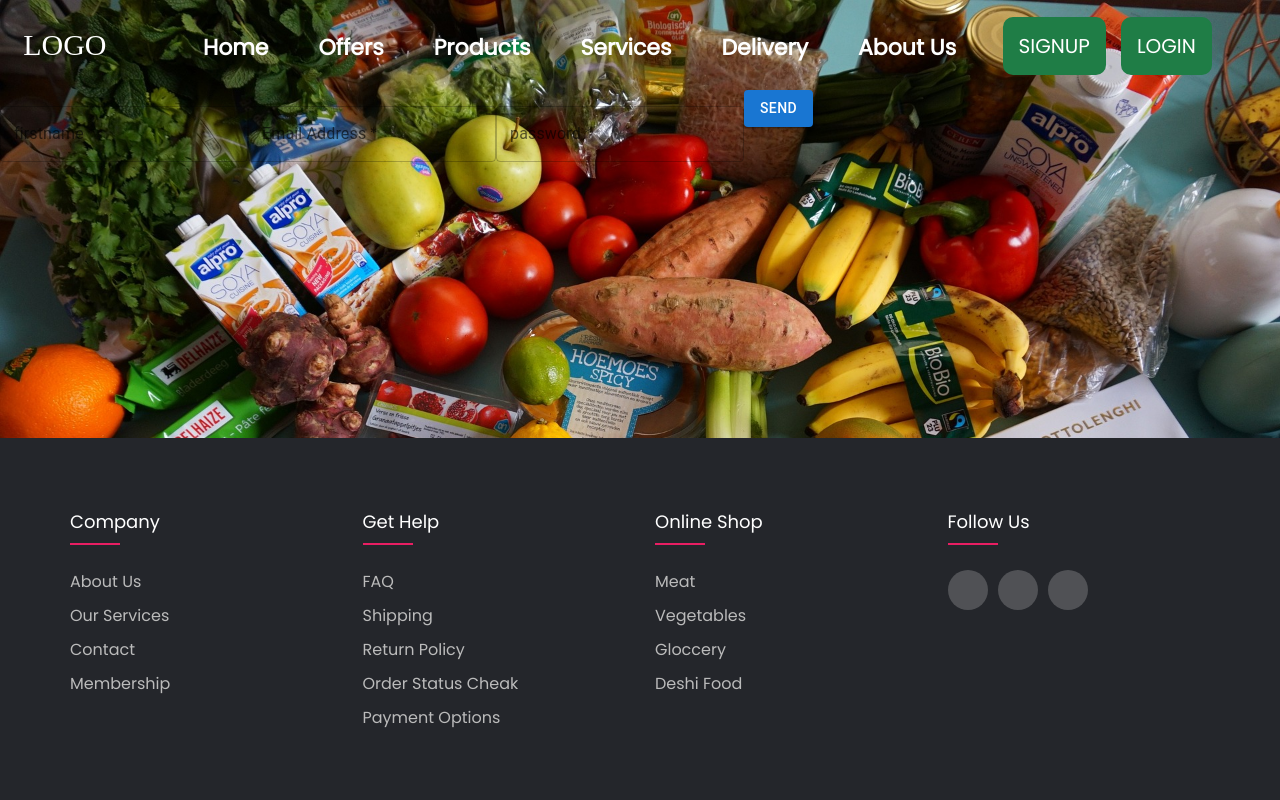
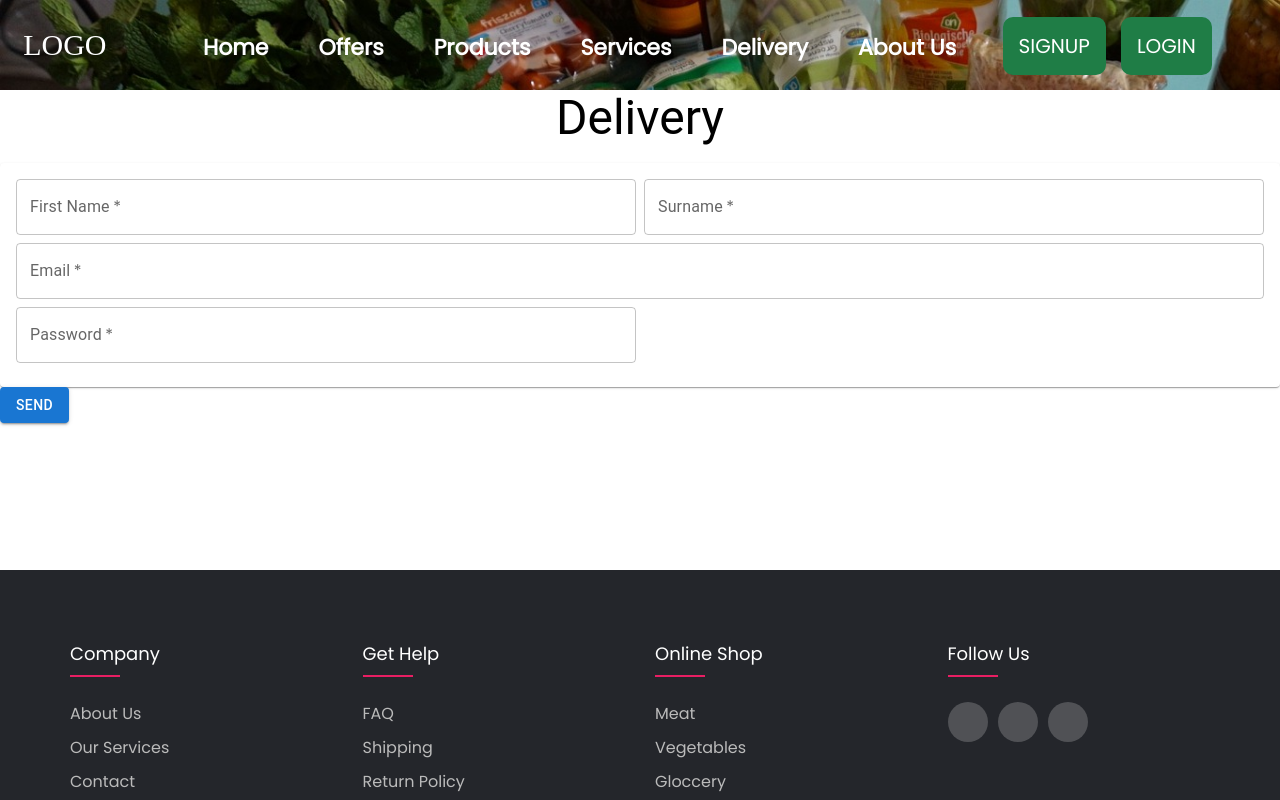
Before and after one commit to Rayhan7111/riverdalebutcher, a React (Create React App) app: page /delivery in a window 1280 px wide. Shown: the top 800 px of the page. Built offline with nearby package versions, Linux system fonts and the light colour scheme.

Commit message:
Added some code for reading db data

```diff
--- a/src/Components/Delivery.css
+++ b/src/Components/Delivery.css
@@ -3,3 +3,8 @@
     margin:0;
     box-sizing: border-box;
 }
+
+.delivery-container{
+    background-color: white;
+    height: 60vh;
+}
--- a/src/Components/Delivery.js
+++ b/src/Components/Delivery.js
@@ -1,6 +1,6 @@
-import { Button, TextField } from '@mui/material'
-import { Box } from '@mui/system'
+import { Button, TextField, Typography, Card, CardContent, Grid } from '@mui/material'
 import React, { useState } from 'react'
+import './Delivery.css'
 
 function Delivery() {
 
@@ -45,47 +45,42 @@ function Delivery() {
   }
 
   return (
-    <div>
-      <Box>
+    <div className='delivery-container'>
+      <Typography gutterBottom variant="h3" align="center">
+        Delivery
+      </Typography>
 
+      <Card>
+        <CardContent>
+          <Grid container spacing={1}>
+
+            <Grid xs ={12} sm= {6} item>
+            <TextField label="First Name" placeholder="Enter Your First Name" variant="outlined" fullWidth onBlur={handleData} required/>
+            </Grid>
+
+            <Grid xs ={12} sm= {6} item>
+            <TextField label="Surname" placeholder="Enter Your Surname" variant="outlined" fullWidth onBlur={handleData} required/>
+            </Grid>
+
+            <Grid xs ={12} item>
+            <TextField label="Email" placeholder="Enter Your Email" variant="outlined" fullWidth onBlur={handleData} required/>
+            </Grid>
+
+            <Grid xs ={12} sm= {6} item>
+            <TextField type = "email" label="Password" placeholder="Enter first name" variant="outlined" fullWidth onBlur={handleData} required/>
+            </Grid>
+
+
+          </Grid>
+        </CardContent>
+      </Card>
         <form onSubmit={handleUser}>
-
-        <TextField
-        id="firstname"
-        margin='normal'
-        required
-        type="text"
-        label="firstname"
-        name="firstname"
-        onBlur={handleData}
-        />
-
-        <TextField
-        id="email"
-        margin='normal'
-        required
-        label="Email Address"
-        name="email"
-        autoComplete="email"
-        onBlur={handleData}
-        />
-
-        <TextField
-        id="password"
-        margin='normal'
-        required
-        label="password"
-        name="password"
-        type="password"
-        onBlur={handleData}
-        />
 
         <Button variant="contained" type='submit'>
           Send
         </Button>
         </form>
 
-      </Box>
     </div>
   )
 }
--- a/src/Components/Home.css
+++ b/src/Components/Home.css
@@ -1,6 +1,6 @@
 body{
     background: url('../Assets/groceryitems.jpg');
-    height: 100vh;
+    height: 150vh;
     background-size: cover;
     background-repeat: no-repeat;
 }
--- a/src/Components/Home.js
+++ b/src/Components/Home.js
@@ -1,13 +1,18 @@
-import React from 'react'
+import React, { useState } from 'react'
 import Delivery from './Delivery';
 import './Home.css';
-import { Link } from "react-router-dom";
+import { Link, useLoaderData } from "react-router-dom";
 
-function home() {
+function Home() {
+
+  const user = useLoaderData();
+  // const [displayUsers, setUsers] = useState(user);
+  console.log(user);
   return (
     <div className='home-container'>
       <h1>FRESH GROCERIES AWAIT</h1>
       <p>What are you waiting for?</p>
+      <h1>{ user.firstname}</h1>
       <div className='home-btns'>
         <button className="nav-items-list">
           <Link to="/delivery">GET STARTED</Link>
@@ -17,4 +22,4 @@ function home() {
   )
 }
 
-export default home
+export default Home
--- a/src/Components/Login.js
+++ b/src/Components/Login.js
@@ -1,8 +1,18 @@
 import React from 'react'
+import { useEffect } from 'react'
+import './login.css'
 
 function Login() {
+useEffect(() => {
+
+  }, [])
+
   return (
-    <div>Login</div>
+    <div className='login-container'>
+      <div className='container'>
+        <h1>Log in to Your Account</h1>
+      </div>
+    </div>
   )
 }
 
--- a/src/Components/NavLinks.js
+++ b/src/Components/NavLinks.js
@@ -1,12 +1,12 @@
 import { Link } from "react-router-dom";
-import React, { useState, useEffect } from "react";
+import React, { useState } from "react";
 
 
 function NavLinks(props) {
     const [navbar, setNavbar] = useState(false);
 
     const changeBackground = () => {
-      console.log(window.scrollY);
+      // console.log(window.scrollY);
       if (window.scrollY >= 20) {
         setNavbar(true);
       } else {
--- /dev/null
+++ b/src/Components/login.css
@@ -0,0 +1,15 @@
+*{
+	margin:0;
+	padding:0;
+	box-sizing: border-box;
+}
+
+.login-container{
+    background-color: white;
+    height: 80vh;
+}
+
+.container{
+    margin: auto;
+    width: "90%";
+}
--- a/src/Routes/Route.js
+++ b/src/Routes/Route.js
@@ -18,7 +18,8 @@ export const router = createBrowserRouter([
         children: [
             {
                 path: '/',
-                element: <Home></Home>
+                element: <Home></Home>,
+                loader: () => fetch('http://localhost:5000/users')
             },
             {
                 path: '/offers',
```
